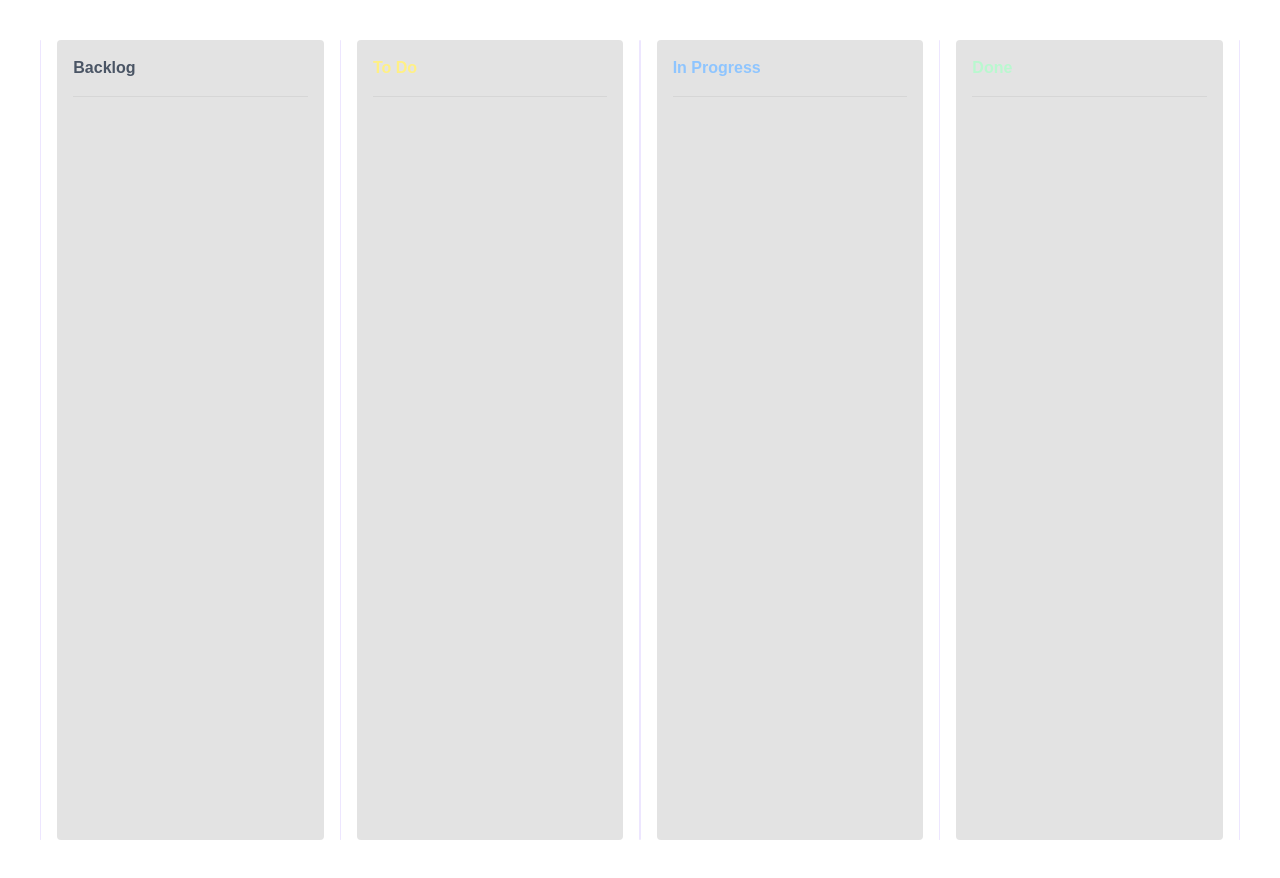
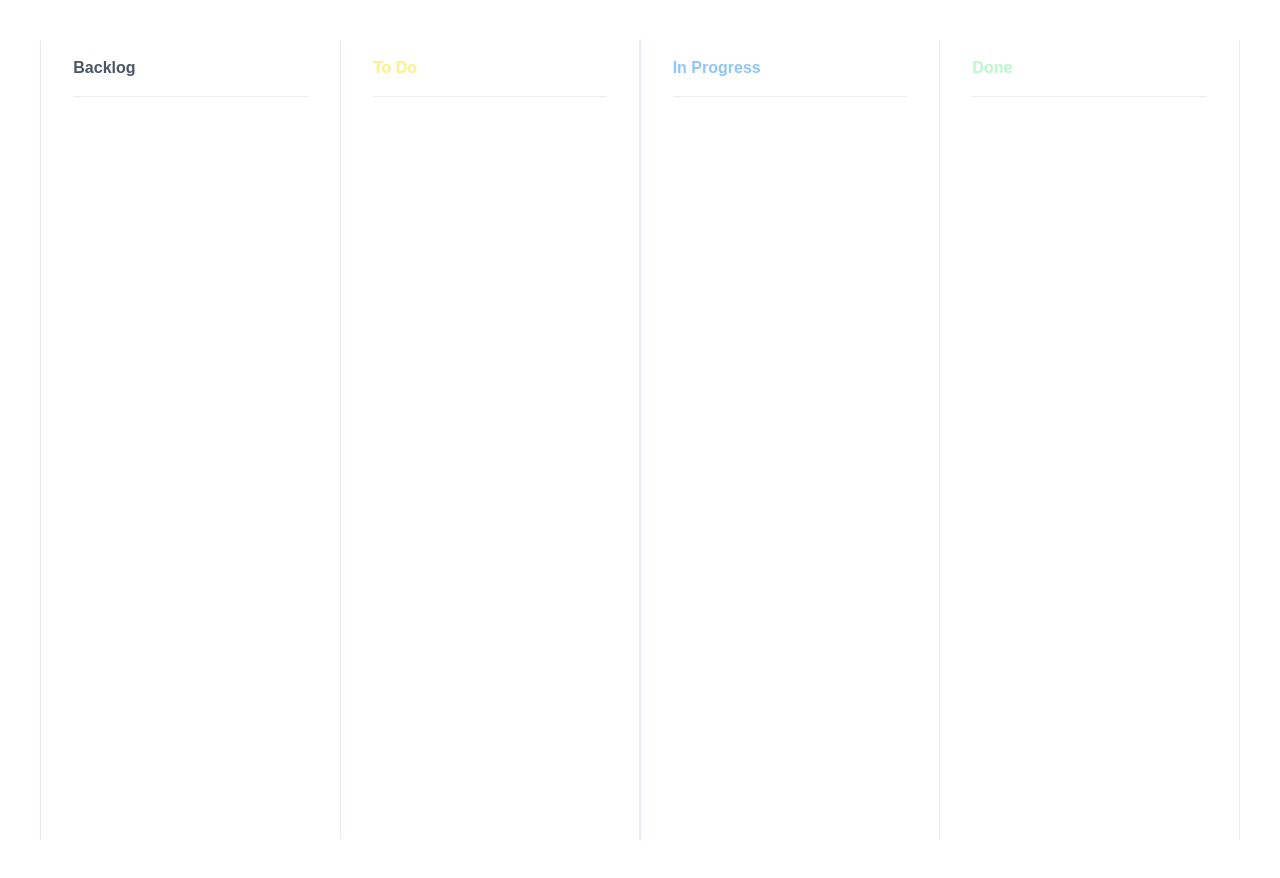
Before and after one commit to NZpatelK/Kanflow, a Next.js app: page / in a window 1280 px wide. Built offline with nearby package versions, Linux system fonts and the light colour scheme.

Commit message:
Update Column.tsx

```diff
--- a/src/app/components/Column.tsx
+++ b/src/app/components/Column.tsx
@@ -19,7 +19,7 @@ export default function Column({ column , handleDragStart }:  ColumnsProps) {
                 layoutId={column.id}
                 draggable
                 onDragStart={(e) => handleDragStart(e, "columnId", column)}
-                className="w-100 h-200 bg-neutral-500/20 p-4 rounded">
+                className="w-100 h-200 bg-neutral-500/0 p-4 rounded">
                 <h2 className={`${column.headingColor} font-semibold`}>{column.title}</h2>
                 <hr className="my-4 text-neutral-400/20" />
             </motion.div>
```
